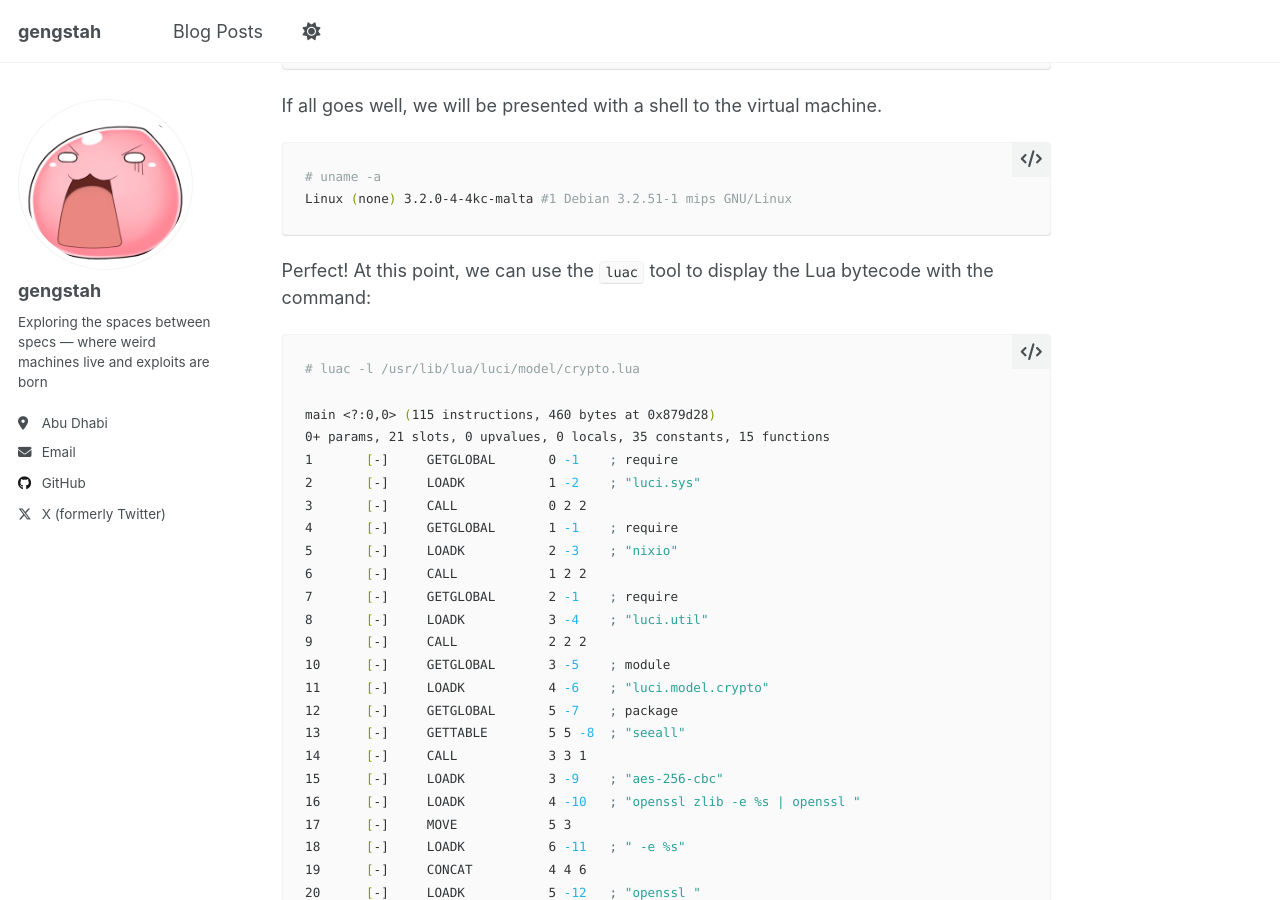
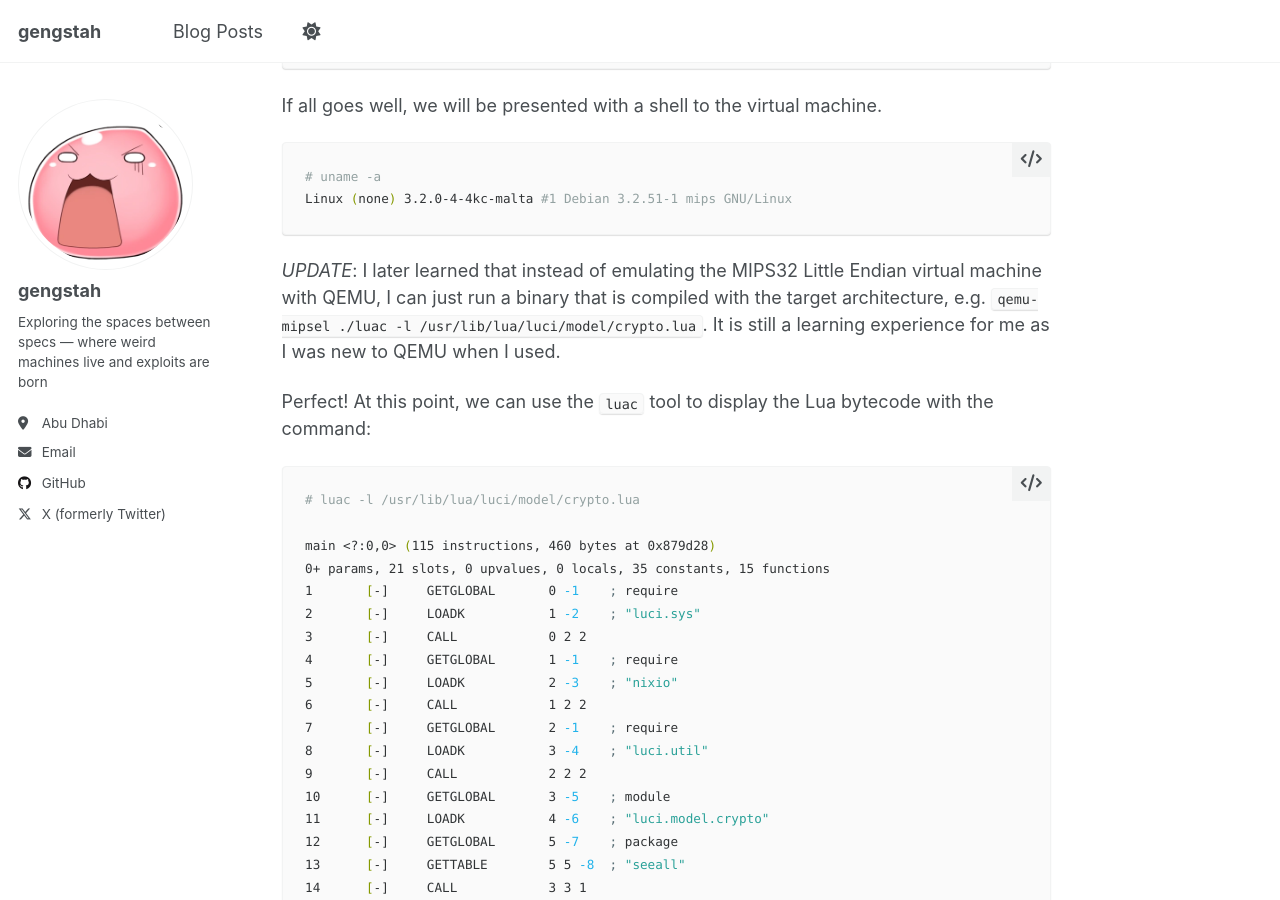
Before and after one commit to gengstah/gengstah.github.io, a Jekyll site: the page built from _posts/2025-09-04-blog.md, in a window 1280 px wide and 900 px high, scrolled down 5954 px. Built offline with Jekyll 4.4.1, drawn with Linux system fonts in a browser that asks for light colours.

Commit message:
update blog 2025-09-04

````diff
--- a/_posts/2025-09-04-blog.md
+++ b/_posts/2025-09-04-blog.md
@@ -241,6 +241,8 @@
 # uname -a
 Linux (none) 3.2.0-4-4kc-malta #1 Debian 3.2.51-1 mips GNU/Linux
 ```
+
+*UPDATE*: I later learned that instead of emulating the MIPS32 Little Endian virtual machine with QEMU, I can just run a binary that is compiled with the target architecture, e.g. `qemu-mipsel ./luac -l /usr/lib/lua/luci/model/crypto.lua`. It is still a learning experience for me as I was new to QEMU when I used.
 
 Perfect! At this point, we can use the `luac` tool to display the Lua bytecode with the command:
 ```bash
````
